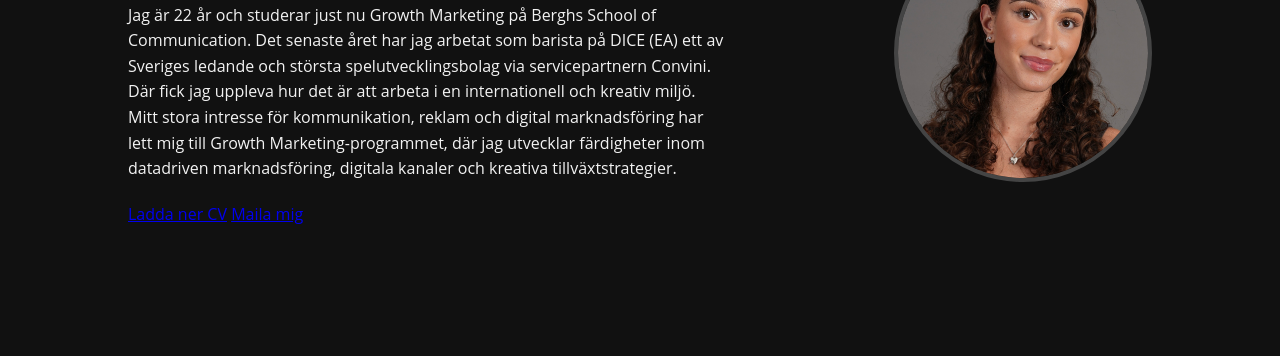
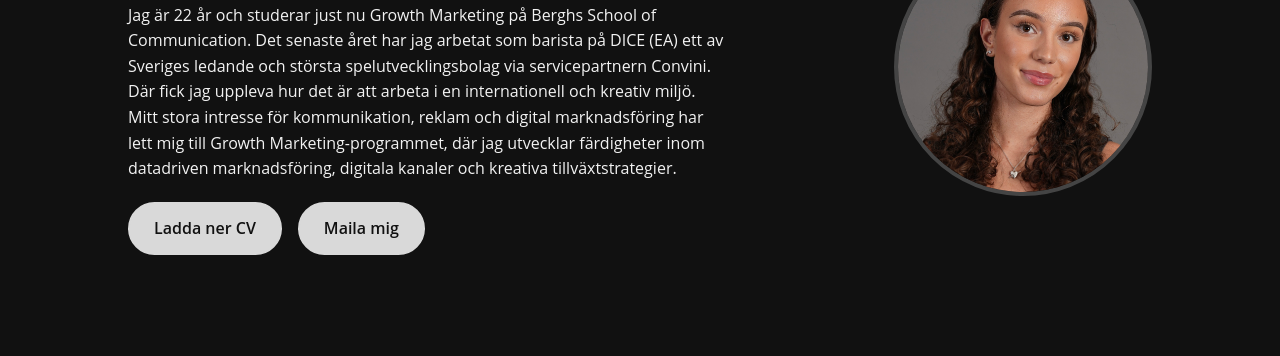
Before and after one commit to andreabroberg/andreabroberg.github.io, a plain HTML site: page index.html in a window 1280 px wide. Shown: the part 279-635 px from the top of the page. Drawn offline with Linux system fonts and the light colour scheme.

```diff
--- a/styles-1.css
+++ b/styles-1.css
@@ -67,24 +67,32 @@ body {
   margin-bottom: 20px;
 }
 
+/* ====== Knappar (CV + Mail) ====== */
 .buttons {
+  display: flex;
+  gap: 1rem;
   margin-top: 20px;
 }
 
-.btn {
+.cvbtn, .mailbtn {
   display: inline-block;
-  padding: 12px 24px;
-  margin-right: 10px;
-  border-radius: 6px;
-  background-color: #444;
-  color: #fff;
-  font-weight: bold;
+  padding: 0.75rem 1.5rem;
+  border-radius: 30px;
+  font-weight: 600;
   text-decoration: none;
-  transition: background 0.3s ease;
+  transition: all 0.3s ease;
+  font-size: 1rem;
+  text-align: center;
+  background: #d9d9d9;  /* ljusgrå knapp */
+  color: #111;          /* mörk text */
+  border: 2px solid #d9d9d9;
 }
 
-.btn:hover {
-  background-color: #666;
+.cvbtn:hover, .mailbtn:hover {
+  background: #bfbfbf;  /* mörkare grå vid hover */
+  border-color: #bfbfbf;
+  color: #000;
+  box-shadow: 0 4px 12px rgba(255, 255, 255, 0.2);
 }
 
 /* ====== Profilbild ====== */
```
